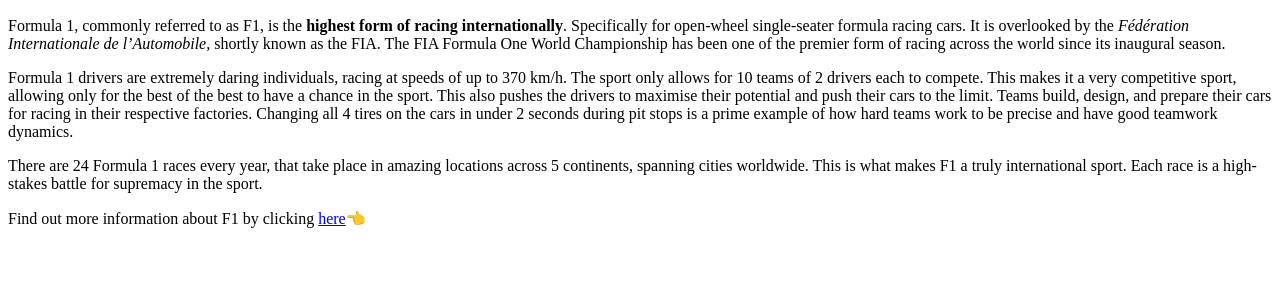
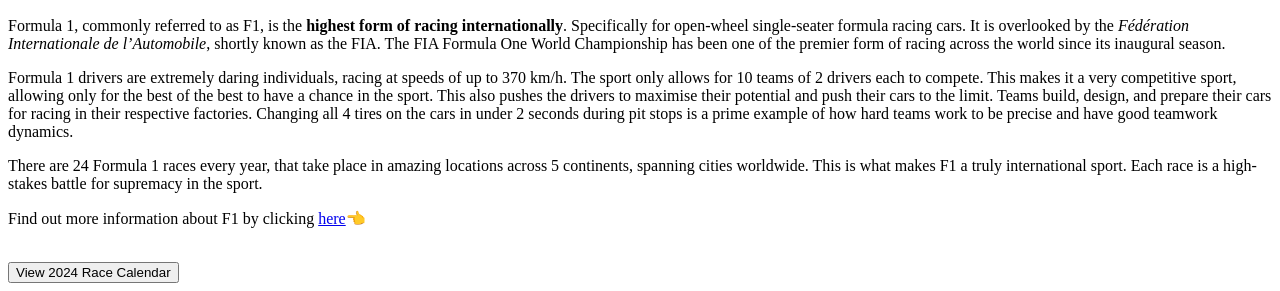
Before and after one commit to shifradestiny/f1-intro-webpage, a plain HTML site: page index.html in a window 1280 px wide. Shown: the part 802-1093 px from the top of the page. Before the commit the page ends 1046 px from the top, so only its background shows below. Drawn offline with Linux system fonts and the light colour scheme.

Commit message:
Added button for interactivity

```diff
--- a/index.html
+++ b/index.html
@@ -68,6 +68,10 @@
           >here</a
         >👈
       </p>
+
+      <br />
+      <button>View 2024 Race Calendar</button>
+      <br />
     </div>
   </body>
 </html>
```
